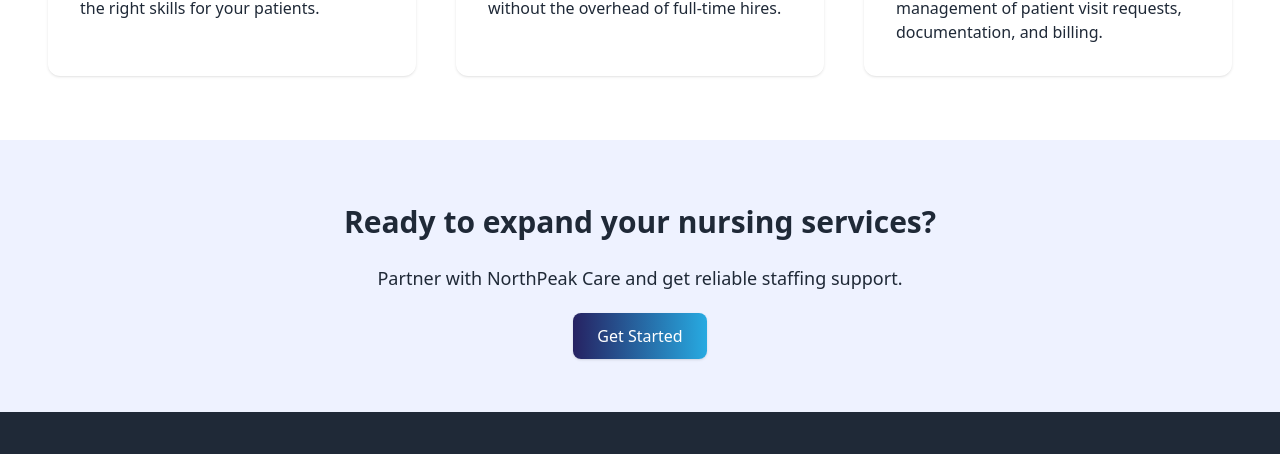
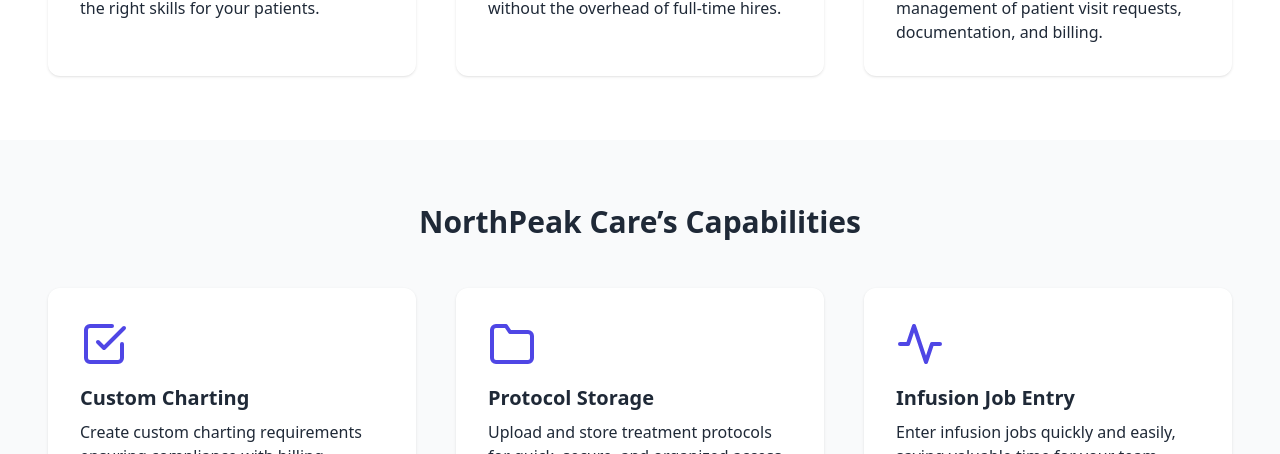
Before and after one commit to InfusionMatch/Newsite, a plain HTML site: page for-providers.html in a window 1280 px wide. Shown: the part 720-1174 px from the top of the page. Drawn offline with nearby package versions, Linux system fonts and the light colour scheme.

Commit message:
Update for-providers.html

```diff
--- a/for-providers.html
+++ b/for-providers.html
@@ -117,6 +117,38 @@
   </div>
 </section>
 
+  <!-- Capabilities -->
+<section class="py-16 bg-gray-50">
+  <div class="container mx-auto px-6 md:px-12">
+    <h2 class="text-3xl font-bold text-center mb-12" data-aos="fade-up">
+      NorthPeak Care’s Capabilities
+    </h2>
+    <div class="grid md:grid-cols-3 gap-10">
+      <!-- Capability 1 -->
+      <div class="bg-white p-8 rounded-xl shadow feature-card" data-aos="fade-up">
+        <i data-feather="check-square" class="w-12 h-12 text-indigo-600 mb-4"></i>
+        <h3 class="font-semibold text-xl mb-2">Custom Charting</h3>
+        <p>Create custom charting requirements ensuring compliance with billing partners.</p>
+      </div>
+
+      <!-- Capability 2 -->
+      <div class="bg-white p-8 rounded-xl shadow feature-card" data-aos="fade-up" data-aos-delay="100">
+        <i data-feather="folder" class="w-12 h-12 text-indigo-600 mb-4"></i>
+        <h3 class="font-semibold text-xl mb-2">Protocol Storage</h3>
+        <p>Upload and store treatment protocols for quick, secure, and organized access.</p>
+      </div>
+
+      <!-- Capability 3 -->
+      <div class="bg-white p-8 rounded-xl shadow feature-card" data-aos="fade-up" data-aos-delay="200">
+        <i data-feather="activity" class="w-12 h-12 text-indigo-600 mb-4"></i>
+        <h3 class="font-semibold text-xl mb-2">Infusion Job Entry</h3>
+        <p>Enter infusion jobs quickly and easily, saving valuable time for your team.</p>
+      </div>
+    </div>
+  </div>
+</section>
+
+
 <!-- CTA -->
 <section class="bg-indigo-50 py-16 text-center">
   <h2 class="text-3xl font-bold mb-6" data-aos="zoom-in">Ready to expand your nursing services?</h2>
```
